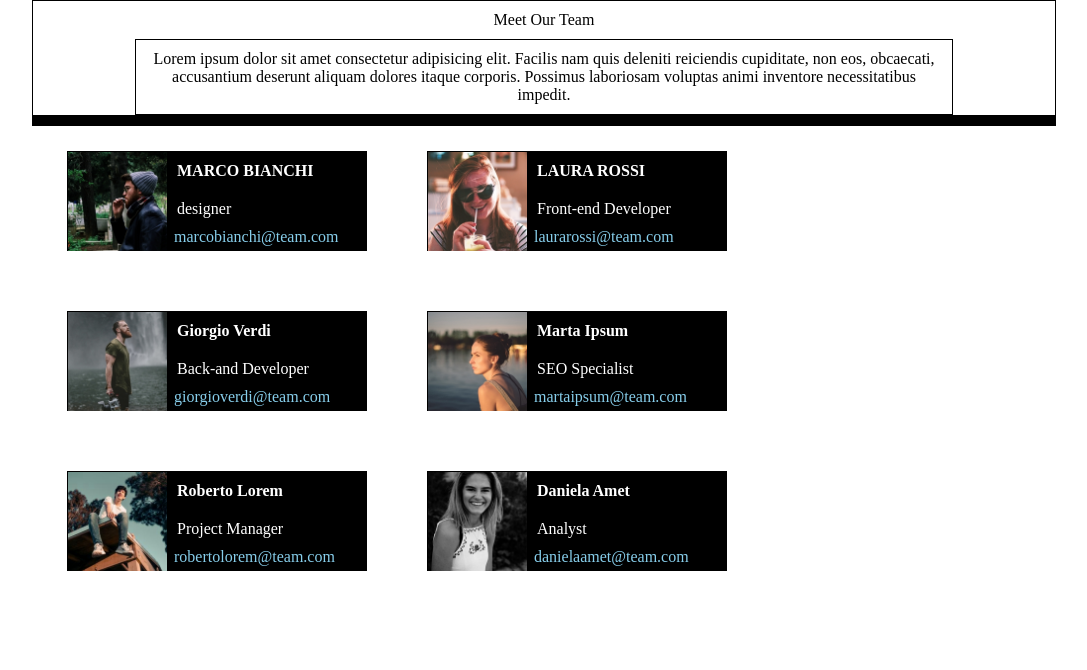
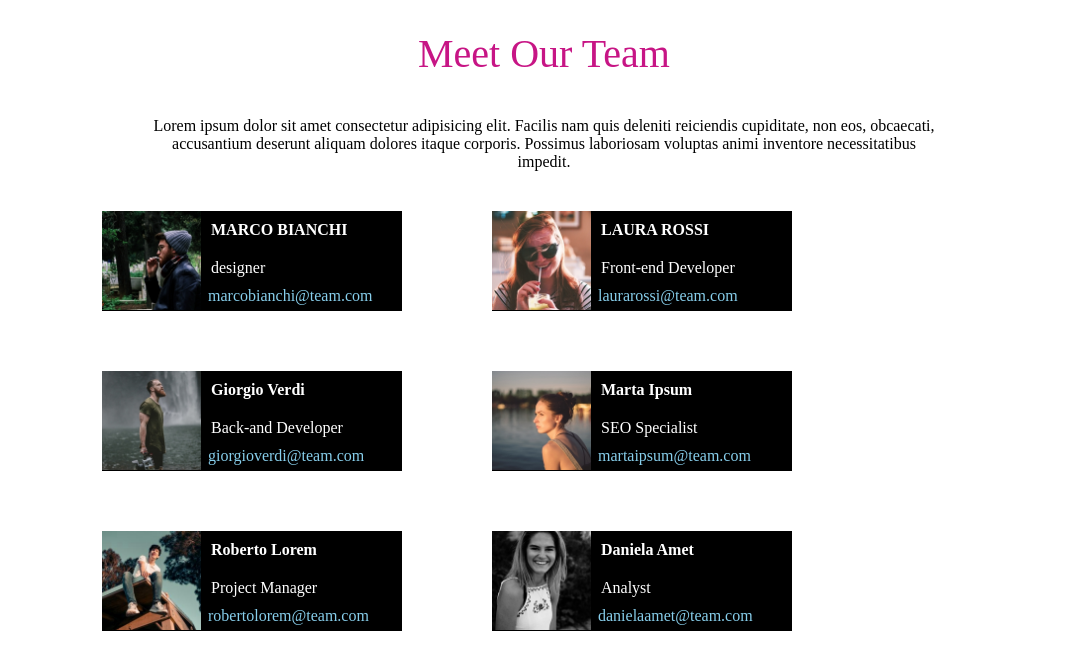
Before and after one commit to gbldmn/html-css-float-cards, a plain HTML site: page index.html in a window 1280 px wide. Shown: the whole page, without its empty margins (96-1183 px from the left). Drawn offline with Linux system fonts and the light colour scheme; a web font is replaced by a local one.

Commit message:
rifiniture finale

```diff
--- a/file.css/style.css
+++ b/file.css/style.css
@@ -8,7 +8,19 @@
 .container {
     width: 80%;
     margin: auto;
-    border: 1px solid black;
+
+}
+
+.container-2 {
+    margin-left: 40px;
+
+}
+.title {
+    margin-bottom: 20px;
+    margin-top: 20px;
+    font-family: calistoga;
+    font-size: 40px;
+    color: mediumvioletred;
 }
 p {
     text-align: center;
@@ -19,7 +31,7 @@ p {
 main {
     width: 80%;
     margin: auto;
-    border: 5px solid black;
+
 }
 
 .box {
@@ -28,15 +40,15 @@ main {
     width: 300px;
     height: 100px;
     background-color: black;
-    border: 1px solid black;
+    border-style: hidden;
+    margin-right: 60px;
 
 }
 
-.clearfix::after {
-    content: '';
+.clearfix {
     clear: both;
-    display: table;
 }
+
 .testo {
     display: inline-block;
     color: white;
--- a/index.html
+++ b/index.html
@@ -10,7 +10,8 @@
  <body>
     <!-- creazioe intestazione iniziale -->
    <header class="container">
-    <p> Meet Our Team </p>
+    <link rel="stylesheet" href="https://fonts.googleapis.com/css2?family=Calistoga&family=Merriweather&family=Montserrat&family=Rubik+Bubbles&family=Sacramento&display=swap" rel="stylesheet">
+    <p class="title"> Meet Our Team </p>
     <div class="container">
         <p>Lorem ipsum dolor sit amet consectetur adipisicing
             elit. Facilis nam quis deleniti reiciendis
@@ -21,13 +22,15 @@
     <!-- fine intestazione iniziale -->
     </div>
    </header>
-
+      <!-- nizio creazione mini-box -->
    <main>
+      <div class="container-2">
         <div class="box">
             <img src="img/male1.png" height="99px" alt="">
             <p class="testo"><strong> MARCO BIANCHI</strong></p>
             <p class="testo">designer</p>
             <span>marcobianchi@team.com</span>
+            <div class="clearfix"></div>
          </div>
 
 
@@ -36,33 +39,39 @@
         <p class="testo"><strong> LAURA ROSSI </strong></p>
         <p class="testo">Front-end Developer</p>
         <span>laurarossi@team.com</span>
+        <div class="clearfix"></div>
      </div>
      <div class="box">
         <img src="img/male2.png" height="99px" alt="">
         <p class="testo"><strong> Giorgio Verdi </strong></p>
         <p class="testo">Back-and Developer</p>
         <span>giorgioverdi@team.com</span>
+        <div class="clearfix"></div>
      </div>
      <div class="box">
         <img src="img/female2.png" height="99px" alt="">
         <p class="testo"><strong> Marta Ipsum </strong></p>
         <p class="testo">SEO Specialist</p>
         <span>martaipsum@team.com</span>
+        <div class="clearfix"></div>
      </div>
      <div class="box">
         <img src="img/male3.png" height="99px" alt="">
         <p class="testo"><strong> Roberto Lorem</strong></p>
         <p class="testo">Project Manager</p>
         <span>robertolorem@team.com</span>
+        <div class="clearfix"></div>
      </div>
      <div class="box">
         <img src="img/female3.png" height="99px" alt="">
         <p class="testo"><strong> Daniela Amet</strong></p><br>
         <p class="testo"> Analyst </p>
         <span>danielaamet@team.com</span>
+        <div class="clearfix"></div>
      </div>
-
-
+    <div class="clearfix"></div>
+      </div>
+      <!-- fine mini-box -->
    </main>
 
 
```
